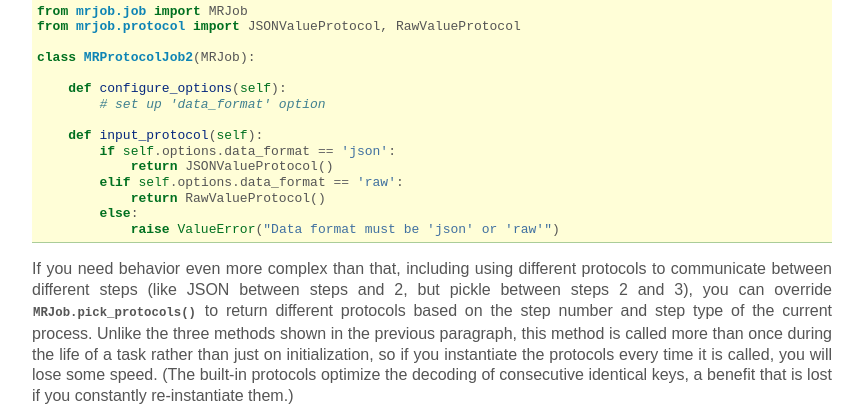
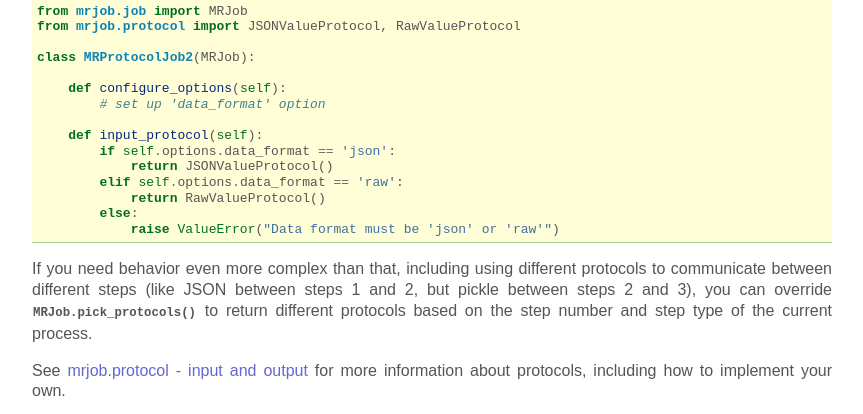
Before and after one commit to Yelp/mrjob, a Sphinx documentation site: the page built from docs/job.rst, in a window 1280 px wide and 900 px high, scrolled down 2564 px, cut to the strip 0-414 px from the top of the window. Shown: the whole strip, without its empty margins (218-1081 px from the left). Built offline with Sphinx 7.4.7, drawn with Linux system fonts in a browser that asks for light colours.

Commit message:
Removed unnecessary caching of protocol instances. Updated docs accordingly.

```diff
--- a/docs/job.rst
+++ b/docs/job.rst
@@ -99,15 +99,10 @@ option, you can do this::
                 raise ValueError("Data format must be 'json' or 'raw'")
 
 If you need behavior even more complex than that, including using different
-protocols to communicate between different steps (like JSON between steps and
+protocols to communicate between different steps (like JSON between steps 1 and
 2, but pickle between steps 2 and 3), you can override
 :py:meth:`MRJob.pick_protocols` to return different protocols based on the
-step number and step type of the current process. Unlike the three methods
-shown in the previous paragraph, this method is called more than once during
-the life of a task rather than just on initialization, so if you instantiate
-the protocols every time it is called, you will lose some speed. (The built-in
-protocols optimize the decoding of consecutive identical keys, a benefit that
-is lost if you constantly re-instantiate them.)
+step number and step type of the current process.
 
 See :doc:`protocols` for more information about protocols, including how
 to implement your own.
```
Also changed, not shown: 1 other file.
